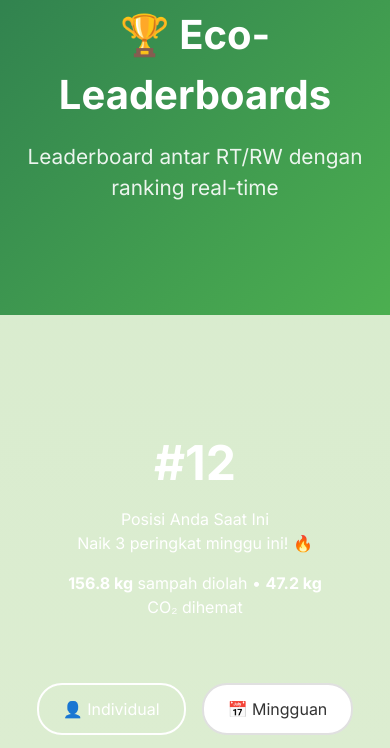
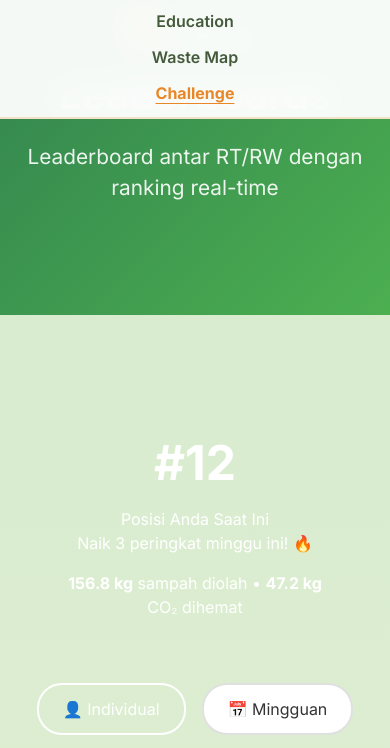
Before and after one commit to Daliondroid/LivingLab, a plain HTML site: page challenge.html in a window 390 px wide. Both pictures are taken after a click on the button 363 px from the left and 32 px from the top of the page. Shown: the part 91-839 px from the top of the page. Drawn offline with nearby package versions, Linux system fonts and the light colour scheme.

Commit message:
new commit 17: revisi navbar

```diff
--- a/challenge.html
+++ b/challenge.html
@@ -669,7 +669,7 @@
         </div>
 
         <!-- Mobile Menu -->
-        <div id="mobile-menu" class="hidden sm:hidden flex justify-center sm:justify-end space-x-4 sm:space-x-8">
+        <div id="mobile-menu" class="hidden sm:hidden flex flex-col items-center space-y-3 pt-3">
             <a href="index.html" class="text-text-gray font-semibold hover:text-[#E98728] transition-all duration-300 hover:scale-110 whitespace-nowrap">Home</a>
             <a href="education.html" class="text-text-gray font-semibold hover:text-[#E98728] transition-all duration-300 hover:scale-110 whitespace-nowrap">Education</a>
             <a href="wastemap.html" class="text-text-gray font-semibold hover:text-[#E98728] transition-all duration-300 hover:scale-110 whitespace-nowrap">Waste Map</a>
```
Also changed, not shown: education.html (+1 -1 lines), index.html (+1 -1 lines), pilot-project.html (+1 -1 lines), wastemap.html (+1 -1 lines).
